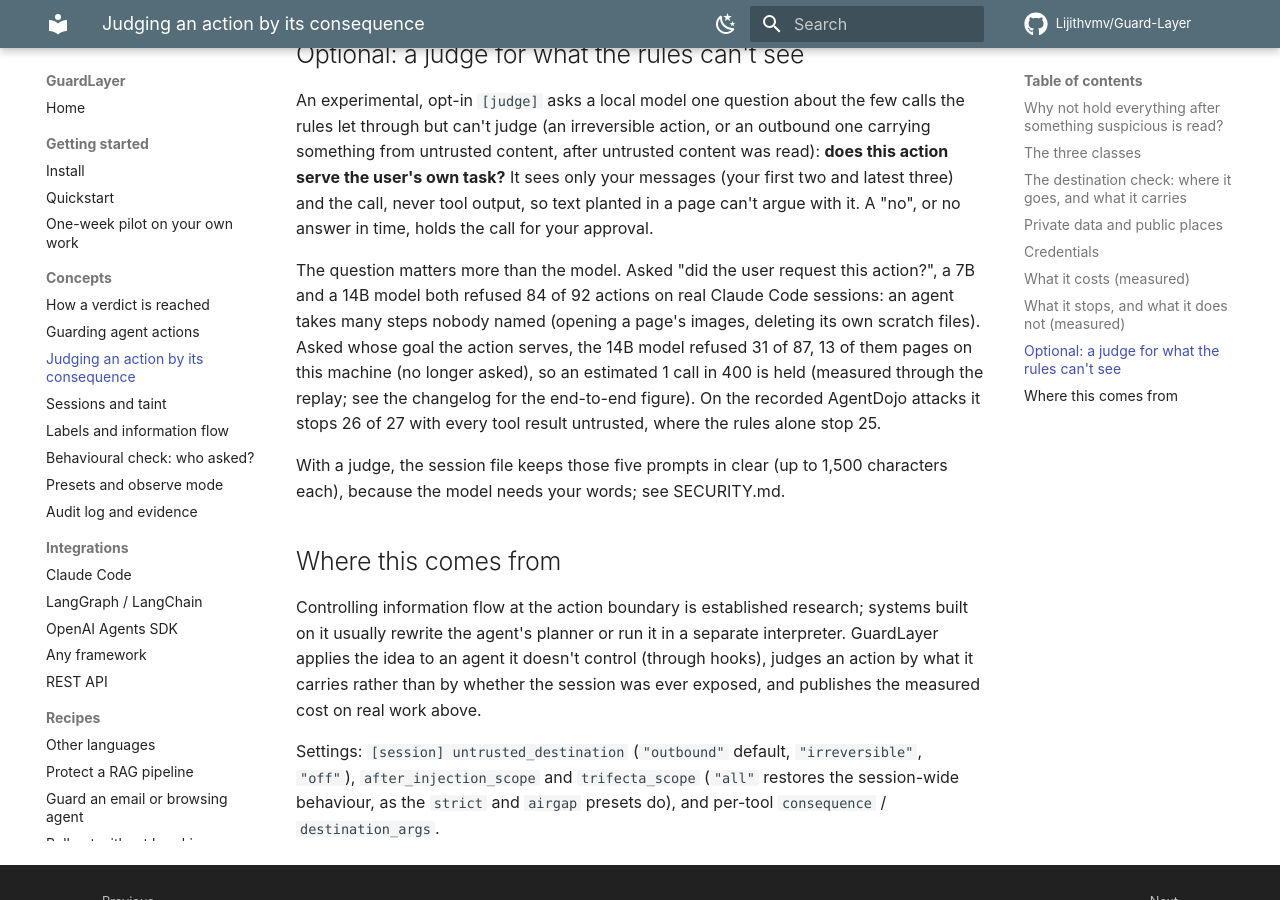
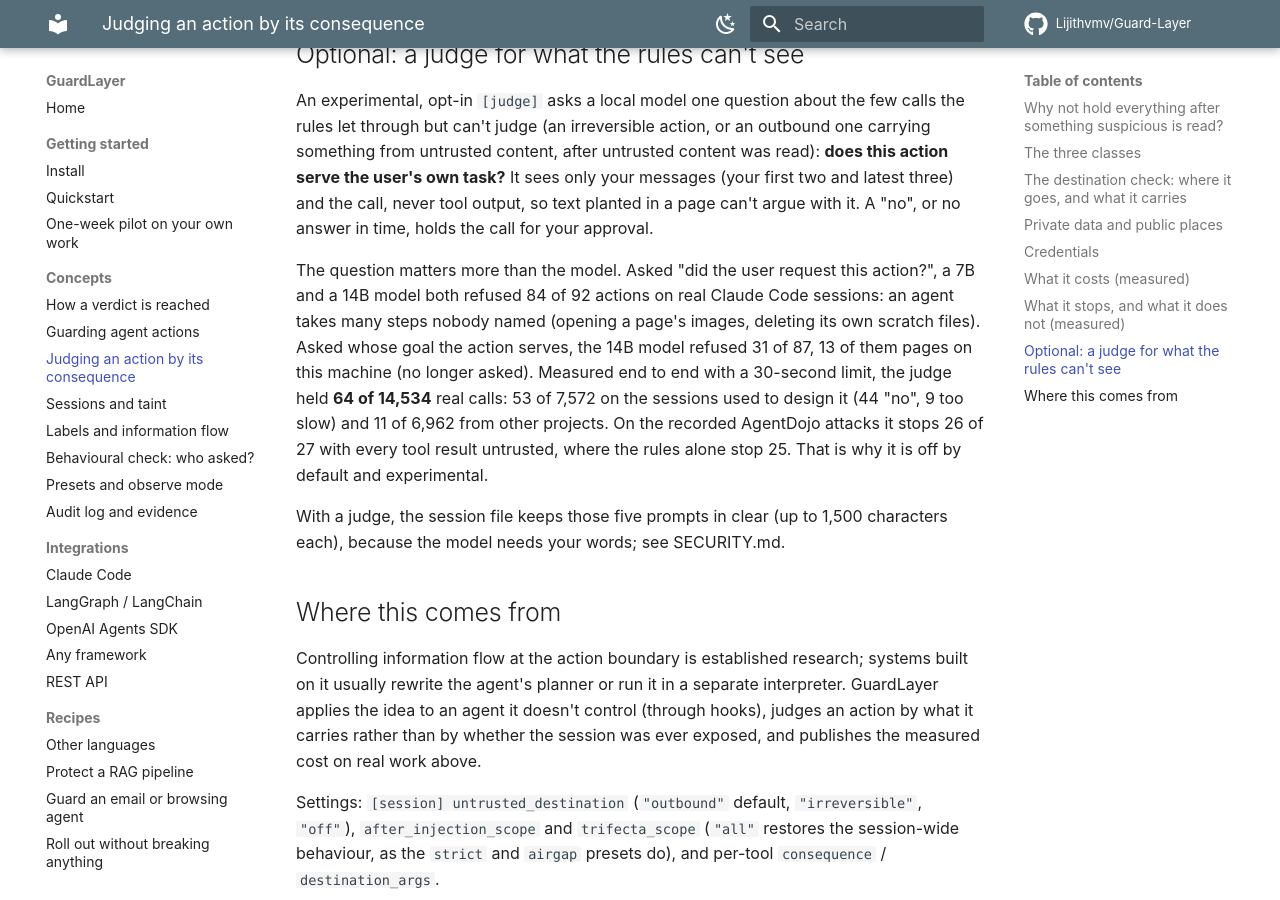
Before and after one commit to Lijithvmv/Guard-Layer, an MkDocs documentation site: the page built from docs/concepts/consequence.md, in a window 1280 px wide and 900 px high, scrolled down 4230 px. Built offline with MkDocs 1.6.1 and Material for MkDocs 9.7.7, drawn with Linux system fonts in a browser that asks for light colours; comment, search, counter and statistics services are not loaded.

Commit message:
Judge cost measured end to end: 64 holds in 14,534 real calls, not the estimated 1 in 400
Through the product code path (a [judge] config, 30 s limit, qwen2.5:14b): 53 of 7,572 calls held on the dev
sessions (44 "no", 9 too slow) and 11 of 6,962 on the clean held-out sessions. The replay-based estimate (~18 on
dev) was ~3x low: the product trigger asks about any carried untrusted value, not only links, and its "agent's own
files" exemption sees only files written in a tainted session. Docs now carry the measured figures.

Co-Authored-By: Claude Opus 5.5 <noreply@anthropic.com>

```diff
--- a/docs/concepts/consequence.md
+++ b/docs/concepts/consequence.md
@@ -142,8 +142,10 @@ in time, holds the call for your approval.
 The question matters more than the model. Asked "did the user request this action?", a 7B and a 14B model both
 refused 84 of 92 actions on real Claude Code sessions: an agent takes many steps nobody named (opening a page's
 images, deleting its own scratch files). Asked whose goal the action serves, the 14B model refused 31 of 87, 13 of
-them pages on this machine (no longer asked), so an estimated 1 call in 400 is held (measured through the replay; see the changelog for the end-to-end figure). On the recorded AgentDojo attacks it
-stops 26 of 27 with every tool result untrusted, where the rules alone stop 25.
+them pages on this machine (no longer asked). Measured end to end with a 30-second limit, the judge held **64 of
+14,534** real calls: 53 of 7,572 on the sessions used to design it (44 "no", 9 too slow) and 11 of 6,962 from other
+projects. On the recorded AgentDojo attacks it stops 26 of 27 with every tool result untrusted, where the rules
+alone stop 25. That is why it is off by default and experimental.
 
 With a judge, the session file keeps those five prompts in clear (up to 1,500 characters each), because the model
 needs your words; see SECURITY.md.
```
Also changed, not shown: CHANGELOG.md (+1 -1 lines), docs/reference/stability.md (+1 -1 lines).
